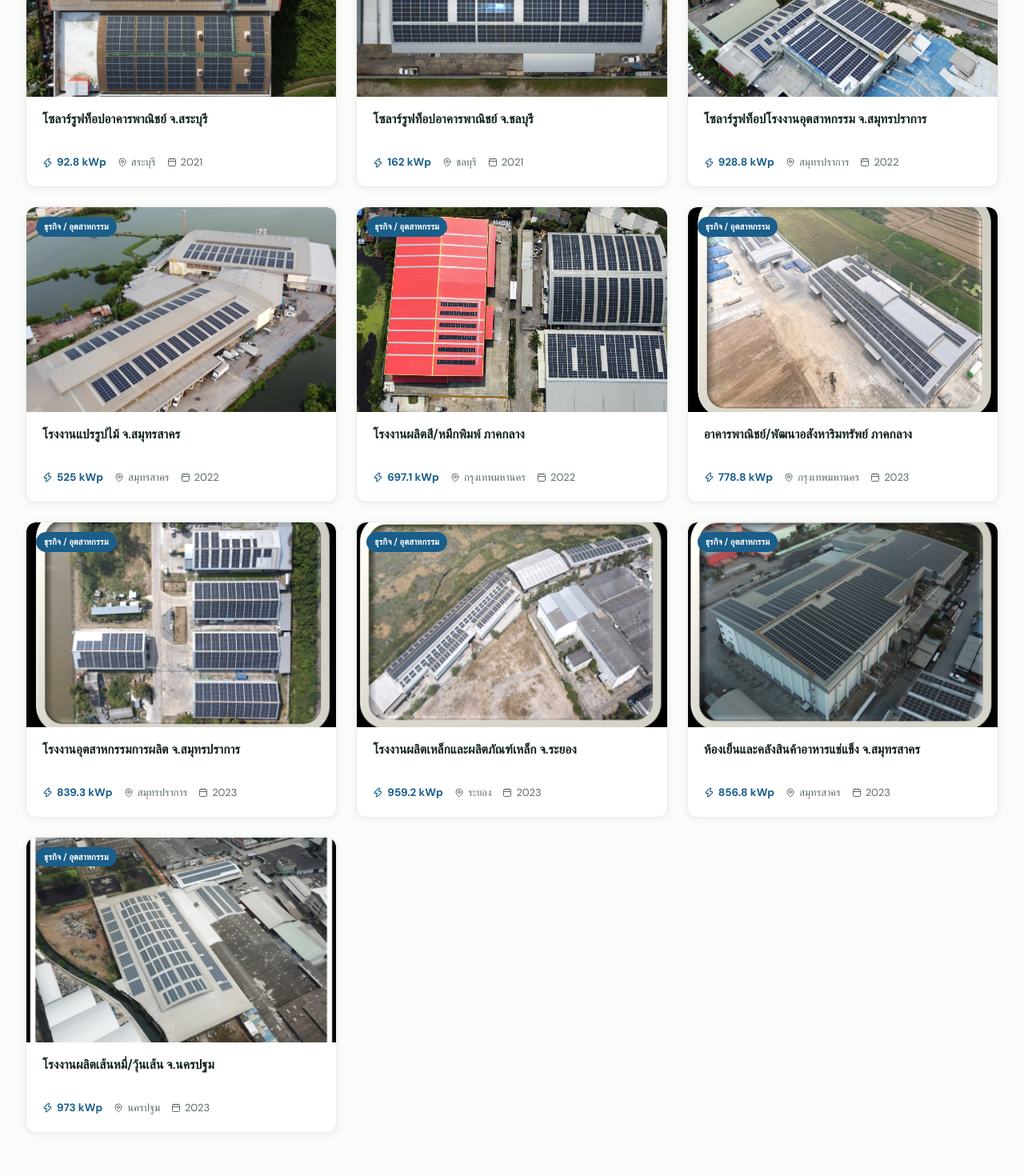
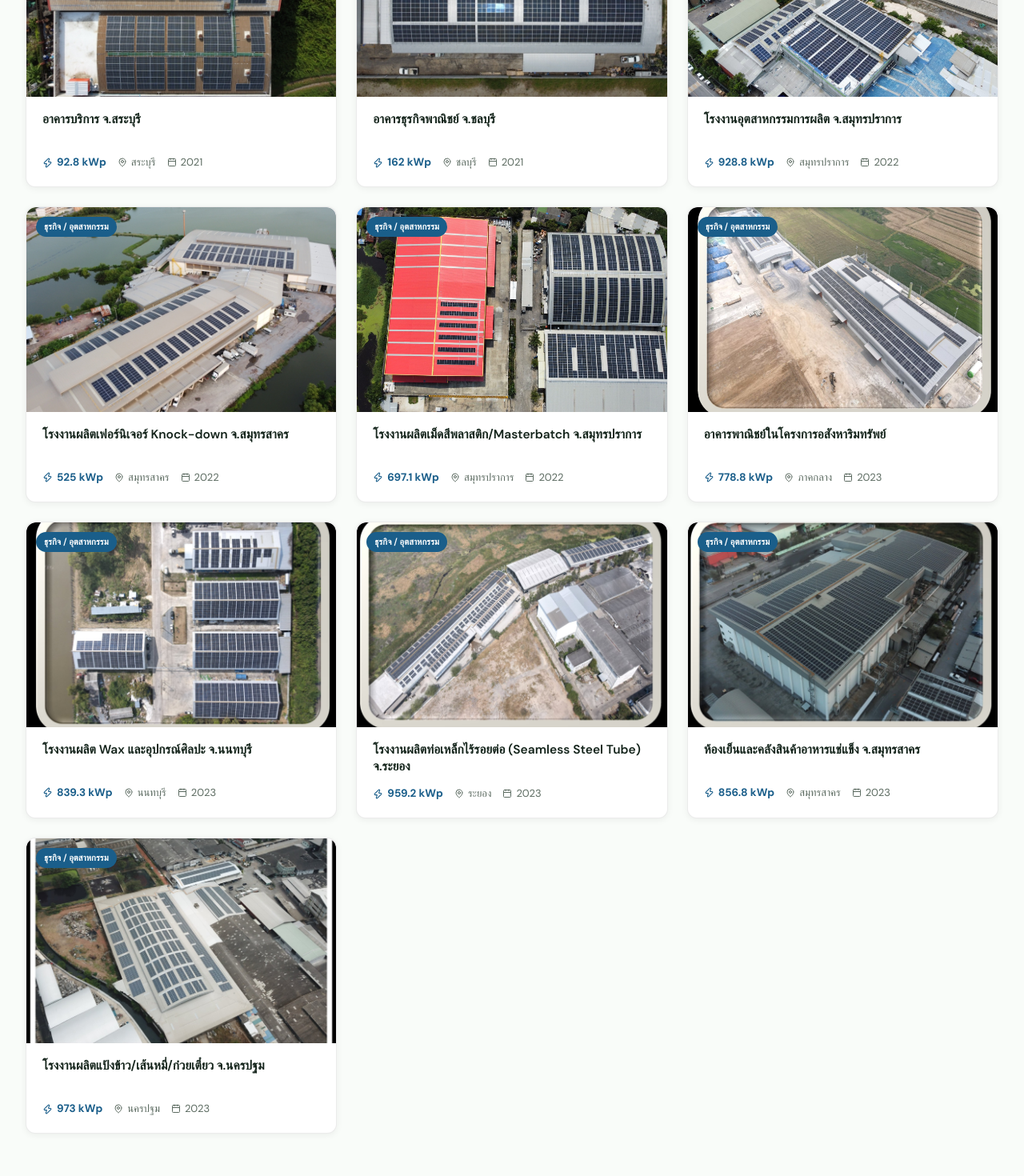
Before and after one commit to SolarACM/WebSiteSolarACM-, a Next.js app: page /portfolio in a window 1280 px wide. Shown: the part 740-2210 px from the top of the page at 80% size. Built offline with nearby package versions, Linux system fonts and the light colour scheme.

Commit message:
fix: คำอธิบายโรงงาน 10 ราย ตามข้อมูลจริง + แก้ HiMO X10 spec เป็น 24.1%, 650W

```diff
--- a/app/portfolio/data.js
+++ b/app/portfolio/data.js
@@ -1,35 +1,35 @@
 // ─── ข้อมูลผลงาน Spring Marketing Networking ─────────────────────
-// คัดเฉพาะโครงการที่ติดตั้งภายใต้เครือข่ายของเรา (Spring Marketing Networking)
-// ไม่เปิดเผยชื่อลูกค้า/ผู้รับเหมา ตามนโยบายความเป็นส่วนตัว
+// คัดเฉพาะโครงการที่ติดตั้งภายใต้เครือข่ายของเรา
+// ไม่เปิดเผยชื่อลูกค้า/ผู้รับเหมา — บอกเฉพาะประเภทธุรกิจ จังหวัด และขนาด
 
 export const projects = [
   {
     id: 1,
-    title: "โซลาร์รูฟท็อปอาคารพาณิชย์ จ.สระบุรี",
+    title: "อาคารบริการ จ.สระบุรี",
     capacity: 92.8,
     type: "industrial",
     province: "สระบุรี",
     year: 2021,
     image: "/portfolio/project-01.jpg",
     description:
-      "ระบบโซลาร์รูฟท็อป On-Grid ขนาด 92.8 kWp สำหรับอาคารพาณิชย์ในจังหวัดสระบุรี ติดตั้งและจ่ายไฟเข้าระบบ (COD) เดือนสิงหาคม 2564 โครงการรูปแบบ PPA ลูกค้าไม่ต้องลงทุนเอง",
+      "ระบบโซลาร์รูฟท็อป On-Grid ขนาด 92.8 kWp ติดตั้งบนหลังคาอาคารบริการในจังหวัดสระบุรี รูปแบบ PPA ลูกค้าไม่ต้องลงทุน เริ่มจ่ายไฟเข้าระบบเดือนสิงหาคม 2564",
     highlights: ["PPA Project", "COD ส.ค. 2564", "92.8 kWp"],
   },
   {
     id: 2,
-    title: "โซลาร์รูฟท็อปอาคารพาณิชย์ จ.ชลบุรี",
+    title: "อาคารธุรกิจพาณิชย์ จ.ชลบุรี",
     capacity: 162,
     type: "industrial",
     province: "ชลบุรี",
     year: 2021,
     image: "/portfolio/project-02.jpg",
     description:
-      "ระบบโซลาร์รูฟท็อปขนาด 162 kWp สำหรับอาคารพาณิชย์ในเขตอุตสาหกรรมจังหวัดชลบุรี รูปแบบ PPA จ่ายไฟเข้าระบบเดือนสิงหาคม 2564",
+      "ระบบโซลาร์รูฟท็อปขนาด 162 kWp สำหรับอาคารธุรกิจในเขตจังหวัดชลบุรี รูปแบบสัญญา PPA ลูกค้าไม่ต้องลงทุน จ่ายไฟเข้าระบบเดือนสิงหาคม 2564",
     highlights: ["PPA Project", "COD ส.ค. 2564", "162 kWp"],
   },
   {
     id: 3,
-    title: "โซลาร์รูฟท็อปโรงงานอุตสาหกรรม จ.สมุทรปราการ",
+    title: "โรงงานอุตสาหกรรมการผลิต จ.สมุทรปราการ",
     capacity: 928.8,
     type: "industrial",
     province: "สมุทรปราการ",
@@ -41,63 +41,63 @@ export const projects = [
   },
   {
     id: 4,
-    title: "โรงงานแปรรูปไม้ จ.สมุทรสาคร",
+    title: "โรงงานผลิตเฟอร์นิเจอร์ Knock-down จ.สมุทรสาคร",
     capacity: 525,
     type: "industrial",
     province: "สมุทรสาคร",
     year: 2022,
     image: "/portfolio/project-04.jpg",
     description:
-      "ระบบโซลาร์รูฟท็อปขนาด 525 kWp สำหรับโรงงานแปรรูปไม้ในจังหวัดสมุทรสาคร รูปแบบ PPA จ่ายไฟเข้าระบบเดือนมิถุนายน 2565",
-    highlights: ["PPA Project", "COD มิ.ย. 2565", "525 kWp"],
+      "ระบบโซลาร์รูฟท็อปขนาด 525 kWp สำหรับโรงงานผลิตเฟอร์นิเจอร์แบบ Knock-down จาก Particle Board และ MDF (เตียง ตู้ โต๊ะคอม) ส่งออก 20+ ประเทศทั่วโลก รูปแบบ PPA จ่ายไฟเข้าระบบมิถุนายน 2565",
+    highlights: ["PPA Project", "ส่งออก 20+ ประเทศ", "525 kWp"],
   },
   {
     id: 5,
-    title: "โรงงานผลิตสี/หมึกพิมพ์ ภาคกลาง",
+    title: "โรงงานผลิตเม็ดสีพลาสติก/Masterbatch จ.สมุทรปราการ",
     capacity: 697.1,
     type: "industrial",
-    province: "กรุงเทพมหานคร",
+    province: "สมุทรปราการ",
     year: 2022,
     image: "/portfolio/project-05.jpg",
     description:
-      "ระบบโซลาร์รูฟท็อป EPC ขนาด 697.1 kWp สำหรับโรงงานผลิตสี/หมึกพิมพ์ในเขตปริมณฑล ออกแบบและติดตั้งครบวงจรแล้วเสร็จเดือนธันวาคม 2565",
-    highlights: ["EPC ครบวงจร", "COD ธ.ค. 2565", "697.1 kWp"],
+      "ระบบโซลาร์รูฟท็อป EPC ขนาด 697.1 kWp สำหรับโรงงานผลิตเม็ดสีพลาสติก Masterbatch และ Compound คุณภาพมาตรฐาน ISO 9001/14001 ติดตั้งครบวงจรแล้วเสร็จธันวาคม 2565",
+    highlights: ["EPC ครบวงจร", "ISO 9001/14001", "697.1 kWp"],
   },
   {
     id: 6,
-    title: "อาคารพาณิชย์/พัฒนาอสังหาริมทรัพย์ ภาคกลาง",
+    title: "อาคารพาณิชย์ในโครงการอสังหาริมทรัพย์",
     capacity: 778.8,
     type: "industrial",
-    province: "กรุงเทพมหานคร",
+    province: "ภาคกลาง",
     year: 2023,
     image: "/portfolio/project-06.jpg",
     description:
-      "ระบบโซลาร์รูฟท็อป EPC ขนาด 778.8 kWp สำหรับอาคารพาณิชย์ในโครงการพัฒนาอสังหาริมทรัพย์ ภาพถ่ายมุมสูงแสดงการติดตั้งครบวงจรบนหลังคาโกดังขนาดใหญ่",
+      "ระบบโซลาร์รูฟท็อป EPC ขนาด 778.8 kWp สำหรับอาคารพาณิชย์ในโครงการพัฒนาอสังหาริมทรัพย์ มุมสูงแสดงการติดตั้งครบวงจรบนหลังคาคลังสินค้าขนาดใหญ่",
     highlights: ["EPC ครบวงจร", "Commercial Property", "778.8 kWp"],
   },
   {
     id: 7,
-    title: "โรงงานอุตสาหกรรมการผลิต จ.สมุทรปราการ",
+    title: "โรงงานผลิต Wax และอุปกรณ์ศิลปะ จ.นนทบุรี",
     capacity: 839.3,
     type: "industrial",
-    province: "สมุทรปราการ",
+    province: "นนทบุรี",
     year: 2023,
     image: "/portfolio/project-07.jpg",
     description:
-      "ระบบโซลาร์รูฟท็อป EPC ขนาด 839.3 kWp สำหรับโรงงานอุตสาหกรรมการผลิต ติดตั้งบนหลังคาโรงงานขนาดใหญ่ ลดต้นทุนพลังงานในระยะยาว",
-    highlights: ["EPC ครบวงจร", "Industrial", "839.3 kWp"],
+      "ระบบโซลาร์รูฟท็อป EPC ขนาด 839.3 kWp สำหรับโรงงานผลิตเทียน PE Wax และผลิตภัณฑ์ Arts & Crafts สำหรับเด็ก ส่งออก 80+ ประเทศ ผ่านมาตรฐาน ISO 9001 และ ASTM D-4236",
+    highlights: ["EPC ครบวงจร", "ส่งออก 80+ ประเทศ", "839.3 kWp"],
   },
   {
     id: 8,
-    title: "โรงงานผลิตเหล็กและผลิตภัณฑ์เหล็ก จ.ระยอง",
+    title: "โรงงานผลิตท่อเหล็กไร้รอยต่อ (Seamless Steel Tube) จ.ระยอง",
     capacity: 959.2,
     type: "industrial",
     province: "ระยอง",
     year: 2023,
     image: "/portfolio/project-08.jpg",
     description:
-      "ระบบโซลาร์รูฟท็อปขนาด 959.2 kWp สำหรับโรงงานผลิตเหล็กและผลิตภัณฑ์เหล็กในเขตอุตสาหกรรมจังหวัดระยอง รองรับโหลดการผลิตขนาดใหญ่",
-    highlights: ["Heavy Industry", "959.2 kWp", "พื้นที่ EEC"],
+      "ระบบโซลาร์รูฟท็อปขนาด 959.2 kWp สำหรับโรงงานผลิตท่อเหล็กไร้รอยต่อ (Seamless Carbon & Alloy Steel Pipe) มาตรฐาน API 5L / API 5CT / ISO 9001 กำลังการผลิต 60,000 ตัน/ปี ส่งออกทั่วโลก",
+    highlights: ["Heavy Industry", "API/ISO Certified", "959.2 kWp"],
   },
   {
     id: 9,
@@ -108,20 +108,20 @@ export const projects = [
     year: 2023,
     image: "/portfolio/project-09.jpg",
     description:
-      "ระบบโซลาร์รูฟท็อป EPC ขนาด 856.8 kWp สำหรับห้องเย็นและคลังสินค้าอาหารแช่แข็ง ลดต้นทุนค่าไฟของระบบทำความเย็นที่ใช้ไฟตลอด 24 ชั่วโมง",
-    highlights: ["Cold Storage", "EPC ครบวงจร", "856.8 kWp"],
+      "ระบบโซลาร์รูฟท็อป EPC ขนาด 856.8 kWp สำหรับห้องเย็นและคลังสินค้าอาหารแช่แข็ง/Logistics ตอบโจทย์โหลดของระบบทำความเย็นที่ใช้ไฟตลอด 24 ชั่วโมง",
+    highlights: ["Cold Storage", "ลด Demand ตลอด 24ชม.", "856.8 kWp"],
   },
   {
     id: 10,
-    title: "โรงงานผลิตเส้นหมี่/วุ้นเส้น จ.นครปฐม",
+    title: "โรงงานผลิตแป้งข้าว/เส้นหมี่/ก๋วยเตี๋ยว จ.นครปฐม",
     capacity: 973,
     type: "industrial",
     province: "นครปฐม",
     year: 2023,
     image: "/portfolio/project-10.jpg",
     description:
-      "ระบบโซลาร์รูฟท็อป EPC ขนาด 973 kWp สำหรับโรงงานผลิตเส้นหมี่/วุ้นเส้น (Food Processing) ในจังหวัดนครปฐม ลดต้นทุนพลังงานในกระบวนการผลิตอาหารที่ใช้ไฟต่อเนื่อง",
-    highlights: ["Food Processing", "973 kWp", "EPC ครบวงจร"],
+      "ระบบโซลาร์รูฟท็อป EPC ขนาด 973 kWp สำหรับโรงงานผลิตแป้งข้าวเจ้า แป้งข้าวเหนียว เส้นหมี่ ก๋วยเตี๋ยว และแป้งสำหรับขนม (Food Processing) ก่อตั้งมา 95 ปี ส่งออกทั่วโลก",
+    highlights: ["Food Processing", "95+ ปีประสบการณ์", "973 kWp"],
   },
 ];
 
```
Also changed, not shown: app/page.js (+7 -7 lines).
